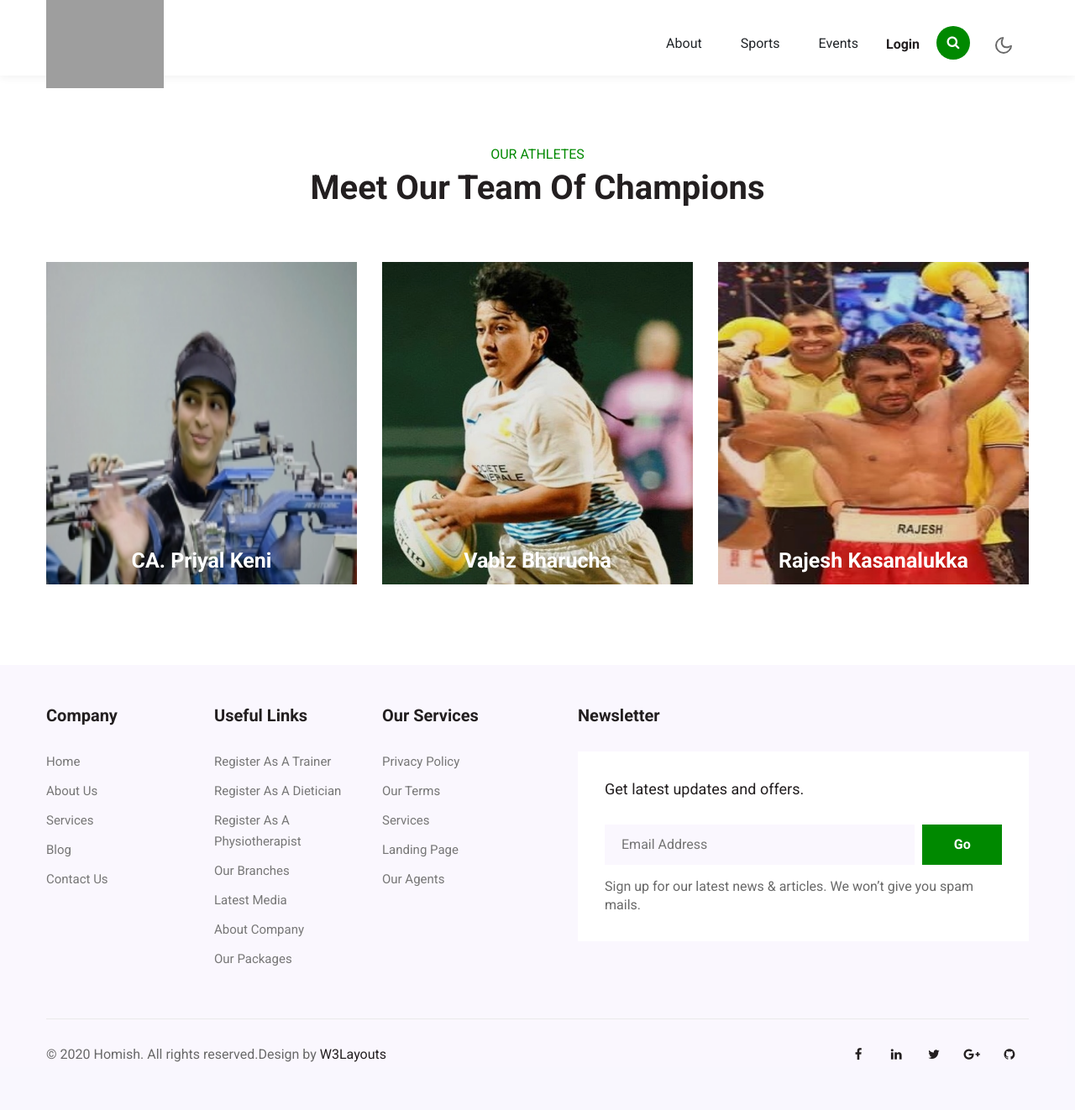
After one commit to resheilA/fChampion, a PHP site: page /fchampion/ouratheletes.php in a window 1280 px wide. The commit adds this page. Shown: the whole page at 84% size. Run offline with PHP 8.4, Linux system fonts and the light colour scheme; some web fonts are replaced; grey boxes are pictures that could not be loaded.

Commit message:
Major Update
- Added ACL Logo
- Added Our Atheles
- Changes in team section

```diff
--- a/aclkickboxing.php
+++ b/aclkickboxing.php
@@ -47,7 +47,7 @@ if(isset($_GET["package"]))
     <div class="container py-md-5">
       <div class="row bottom-ab-grids align-items-center">
 	   <div class="col-lg-6 bottom-ab-right mt-lg-0 mt-5">
-          <img src="assets/images/clogo.png" class="img-fluid" alt="">
+          <img src="assets/images/acl.jpeg" class="img-fluid" alt="">
         </div>
         <div class="col-lg-6 bottom-ab-left pr-lg-5">
           <h6 class="sub-title">For the Champion in you !</h6>
--- a/acltennis.php
+++ b/acltennis.php
@@ -47,7 +47,7 @@ if(isset($_GET["package"]))
     <div class="container py-md-5">
       <div class="row bottom-ab-grids align-items-center">
 	   <div class="col-lg-6 bottom-ab-right mt-lg-0 mt-5">
-          <img src="assets/images/clogo.png" class="img-fluid" alt="">
+          <img src="assets/images/acl.jpeg" class="img-fluid" alt="">
         </div>
         <div class="col-lg-6 bottom-ab-left pr-lg-5">
           <h6 class="sub-title">For the Champion in you !</h6>
--- a/header.php
+++ b/header.php
@@ -53,7 +53,21 @@ else
 
 			<li class="nav-item mt-2">
 			<div class="dropdown">
-			  <button class="btn btn-secondary dropdown-toggle" type="button" id="dropdownMenuButton" data-toggle="dropdown" aria-haspopup="true" aria-expanded="false">
+			  <button class="btn btn dropdown-toggle" type="button" id="dropdownMenuButton" data-toggle="dropdown" aria-haspopup="true" aria-expanded="false">
+				About
+			  </button>
+			  <div class="dropdown-menu" aria-labelledby="dropdownMenuButton">
+				<a class="dropdown-item" href="about.php">About</a>
+				<a class="dropdown-item" href="team.php">Team</a>
+				<a class="dropdown-item" href="ouratheletes.php">Our Athletes</a>
+				<a class="dropdown-item" href="championclub.php">Champion's Club</a>
+			  </div>
+			</div>
+			</li>
+
+			<li class="nav-item mt-2">
+			<div class="dropdown">
+			  <button class="btn dropdown-toggle" type="button" id="dropdownMenuButton" data-toggle="dropdown" aria-haspopup="true" aria-expanded="false">
 				Sports
 			  </button>
 			  <div class="dropdown-menu" aria-labelledby="dropdownMenuButton">
@@ -65,22 +79,10 @@ else
 			</div>
 			</li>
 
-			<li class="nav-item mt-2">
-			<div class="dropdown">
-			  <button class="btn btn-secondary dropdown-toggle" type="button" id="dropdownMenuButton" data-toggle="dropdown" aria-haspopup="true" aria-expanded="false">
-				About
-			  </button>
-			  <div class="dropdown-menu" aria-labelledby="dropdownMenuButton">
-				<a class="dropdown-item" href="about.php">About</a>
-				<a class="dropdown-item" href="team.php">Team</a>
-				<a class="dropdown-item" href="championclub.php">Champion's Club</a>
-			  </div>
-			</div>
-			</li>
 
             <li class="nav-item mt-2">
 			  <div class="dropdown">
-			  <button class="btn btn-secondary dropdown-toggle" type="button" id="dropdownMenuButton" data-toggle="dropdown" aria-haspopup="true" aria-expanded="false">
+			  <button class="btn dropdown-toggle" type="button" id="dropdownMenuButton" data-toggle="dropdown" aria-haspopup="true" aria-expanded="false">
 				Events
 			  </button>
 			  <div class="dropdown-menu" aria-labelledby="dropdownMenuButton">
--- /dev/null
+++ b/ouratheletes.php
@@ -0,0 +1,71 @@
+<?php include("header.php"); ?>
+<!-- team -->
+  <section class="w3l-team" id="team">
+  <br><br><br>
+    <div class="team-block py-5">
+      <div class="container py-lg-5">
+        <div class="title-content text-center mb-lg-3 mb-4">
+          <h6 class="sub-title">Our Athletes</h6>
+          <h3 class="hny-title">Meet Our Team Of Champions</h3>
+        </div>
+        <div class="row">
+          <div class="col-lg-4 col-md-6 mt-lg-5 mt-4">
+            <div class="box16">
+              <a href="https://www.linkedin.com/in/priyalkeni/">
+			  <img src="assets/images/priyal.jpg" style="height:24em;" alt="" class="img-fluid" /></a>
+              <div class="box-content">
+                <h3 class="title"><a  target="_blank" href="https://www.linkedin.com/in/priyalkeni/">CA. Priyal Keni</a></h3>
+                <span class="post"></span>
+                <ul class="social">
+                  <li>
+                    <a target="_blank" href="https://www.linkedin.com/in/priyalkeni/" class="facebook">
+                      <span class="fa fa-linkedin"></span>
+                    </a>
+                  </li>
+                </ul>
+              </div>
+            </div>
+          </div>
+          <div class="col-lg-4 col-md-6 mt-lg-5 mt-4">
+            <div class="box16">
+              <a href="https://www.linkedin.com/in/ca-uttam-prakash-agarwal-93243370/">
+			  <img src="assets/images/vabiz.jpg" style="max-height:24em;" alt="" class="img-fluid" /></a>
+              <div class="box-content">
+                <h3 class="title"><a  target="_blank" href="https://www.linkedin.com/in/ca-uttam-prakash-agarwal-93243370/">Vabiz bharucha</a></h3>
+                <span class="post"></span>
+                <ul class="social">
+                  <li>
+                    <a  target="_blank" href="https://www.linkedin.com/in/resheil-agarwal/" class="facebook">
+                      <span class="fa fa-linkedin"></span>
+                    </a>
+                  </li>
+                </ul>
+              </div>
+            </div>
+          </div>
+		   <div class="col-lg-4 col-md-6 mt-lg-5 mt-4">
+            <div class="box16">
+              <a href="https://www.linkedin.com/in/pawan-c-a17ba51a3/">
+			  <img src="assets/images/rajesh.jpg" style="max-height:24em;" alt="" class="img-fluid" /></a>
+              <div class="box-content">
+                <h3 class="title"><a  target="_blank" href="https://www.linkedin.com/in/pawan-c-a17ba51a3/">Rajesh Kasanalukka</a></h3>
+                <span class="post"></span>
+                <ul class="social">
+                  <li>
+                    <a  target="_blank" href="https://www.linkedin.com/in/pawan-c-a17ba51a3/" class="facebook">
+                      <span class="fa fa-linkedin"></span>
+                    </a>
+                  </li>
+                </ul>
+              </div>
+            </div>
+          </div>
+
+
+
+		 </div>
+      </div>
+    </div>
+  </section>
+  <!-- //team -->
+<?php include("footer.php"); ?>
```
Also changed, not shown: about.php (+55 -1 lines), index.php (+6 -2 lines), team.php (+4 -4 lines), assets/images/acl.jpeg (added), assets/images/banner1.jpg, assets/images/banner2.jpg, assets/images/banner3.jpg, assets/images/dhaval.png (added), assets/images/priyal.jpg (added), assets/images/rajesh.jpg (added), assets/images/suvesh.jpg, assets/images/vabiz.jpg (added).
